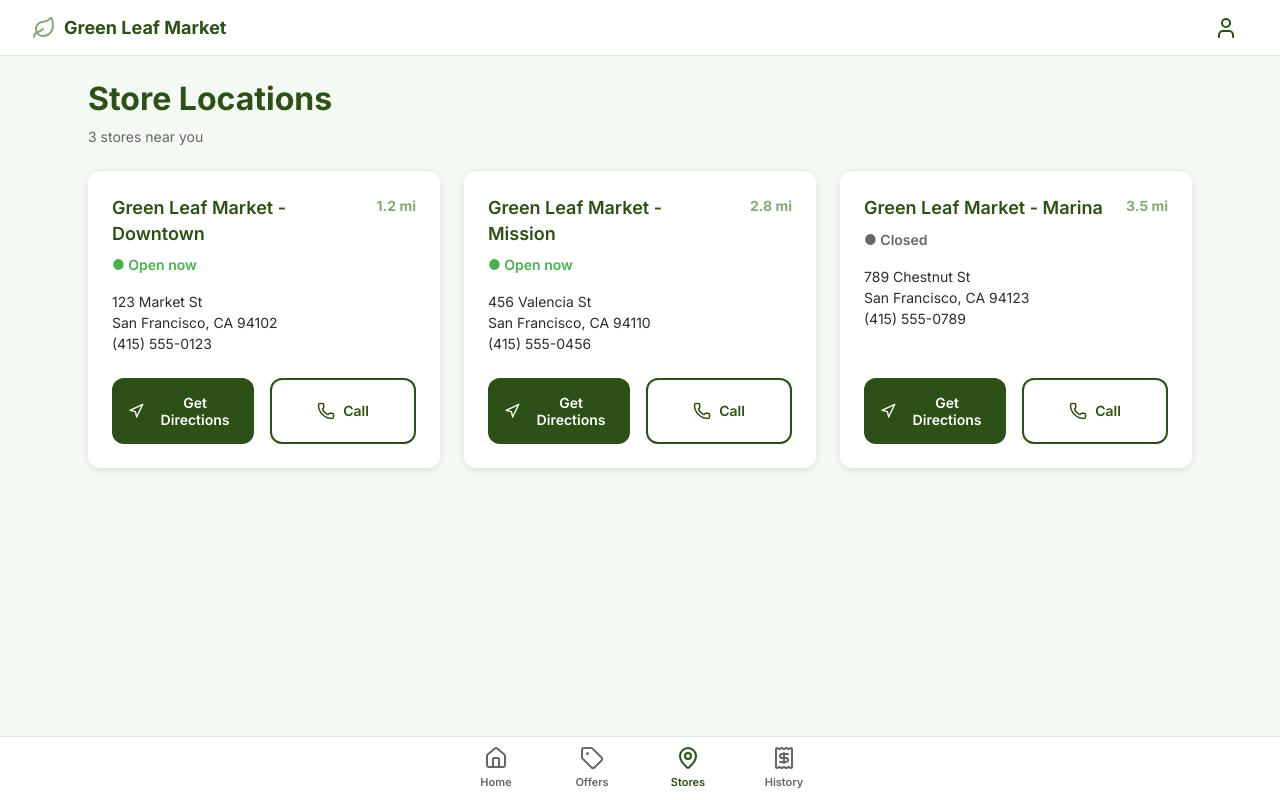
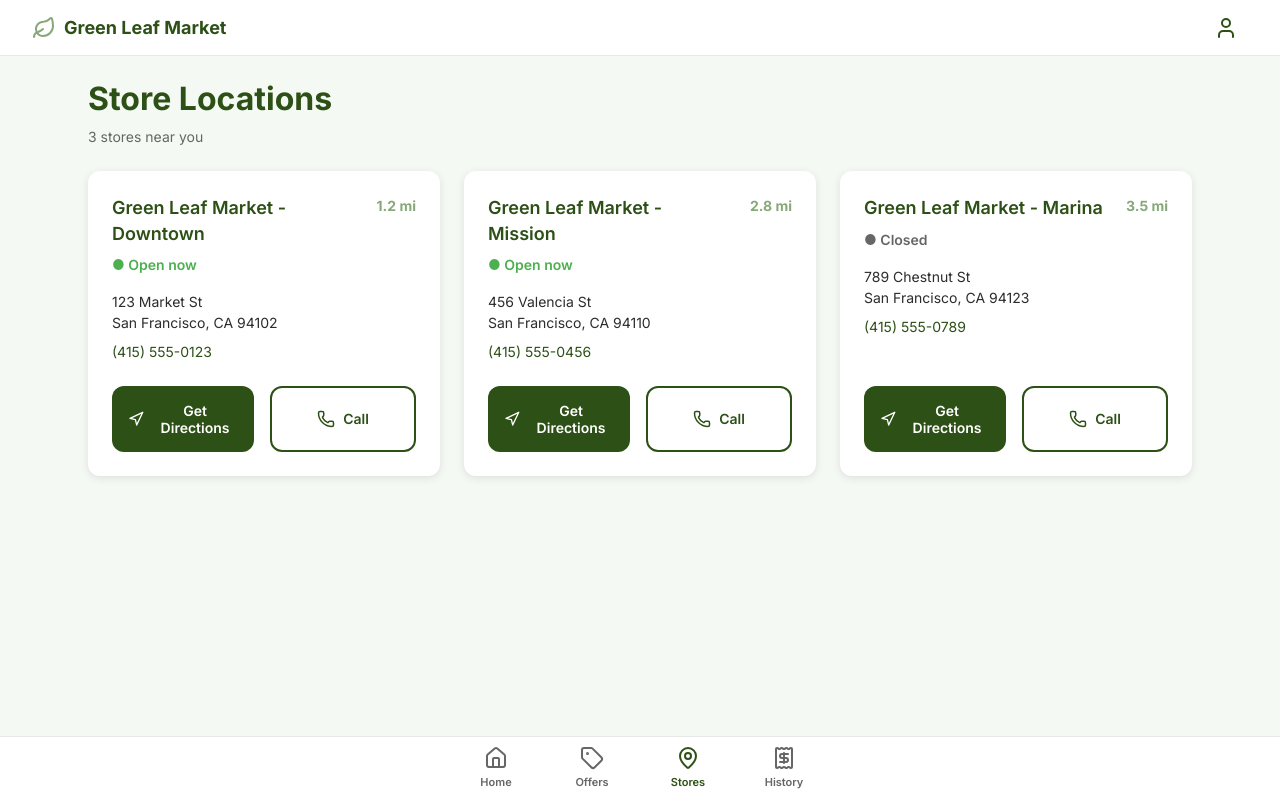
Before and after one commit to michaelbodellslalom/my-mobile-experience, a React (Vite) app: page /stores in a window 1280 px wide. Built offline with nearby package versions, Linux system fonts and the light colour scheme.

Commit message:
fix: clean up duplicate actions css and restore missing address styles

```diff
--- a/src/components/StoreCard.module.css
+++ b/src/components/StoreCard.module.css
@@ -47,16 +47,21 @@
 
 .address {
   margin-bottom: var(--space-lg);
+  color: var(--charcoal);
+  font-size: var(--font-size-body);
+  line-height: 1.6;
   flex: 1;
+}
+
+.phone {
+  color: var(--forest-green);
+  margin-top: var(--space-sm);
 }
 
 .actions {
   display: flex;
   gap: var(--space-md);
-  margin-top: auto
-.actions {
-  display: flex;
-  gap: var(--space-md);
+  margin-top: auto;
 }
 
 .button {
```
